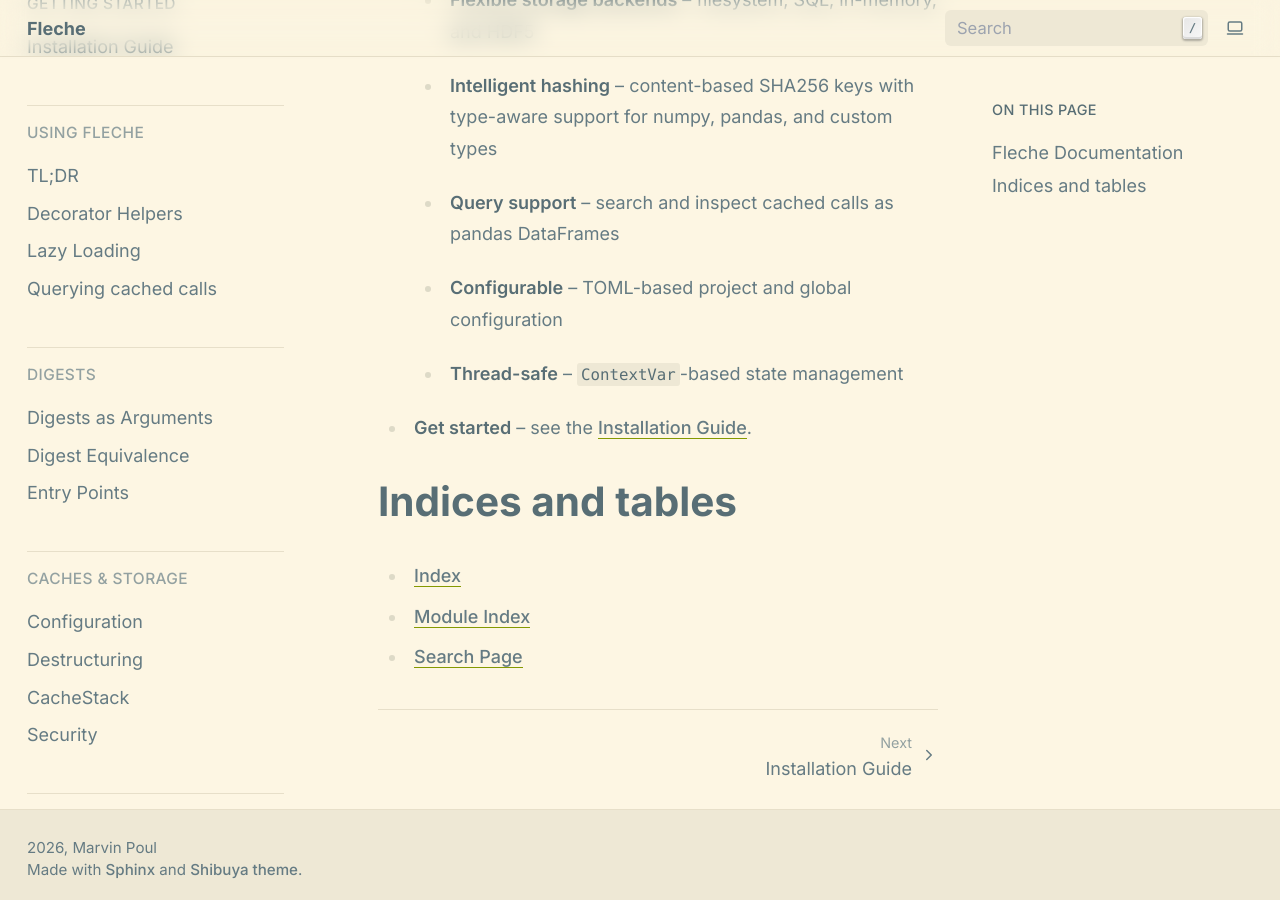
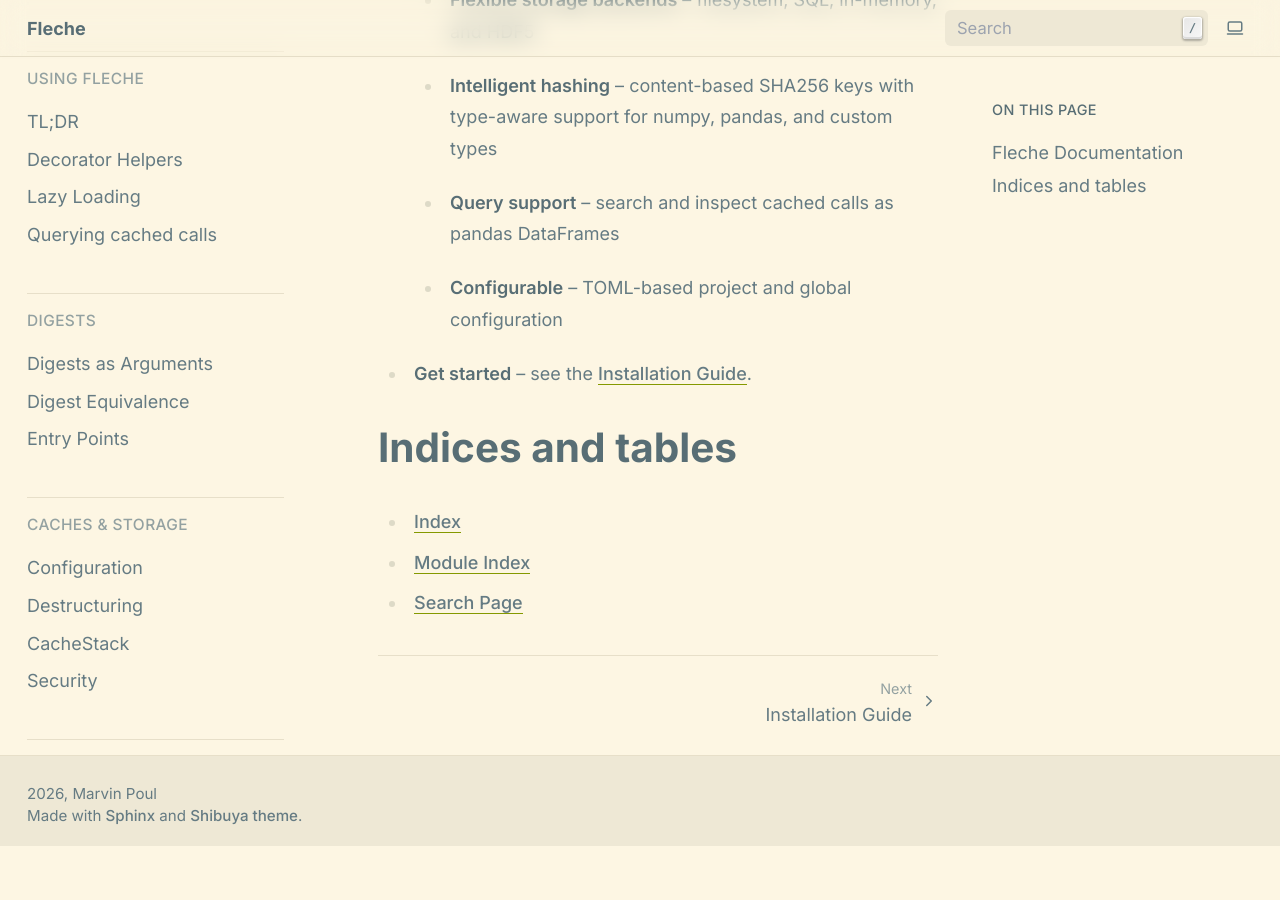
Before and after one commit to pmrv/fleche, a Sphinx documentation site: the page built from docs/index.rst, in a window 1280 px wide and 900 px high, scrolled down 513 px. Built offline with Sphinx 7.4.7, drawn with Linux system fonts in a browser that asks for light colours; pages that are not in the unit, such as notebooks, are missing from menus; after the commit the page ends 1359 px from its top, so only the background shows below that.

```diff
--- a/docs/index.rst
+++ b/docs/index.rst
@@ -16,7 +16,6 @@ Welcome to the **Fleche** library documentation.
     for numpy, pandas, and custom types
   - **Query support** – search and inspect cached calls as pandas DataFrames
   - **Configurable** – TOML-based project and global configuration
-  - **Thread-safe** – ``ContextVar``-based state management
 
 * **Get started** – see the :doc:`installation`.
 
```
